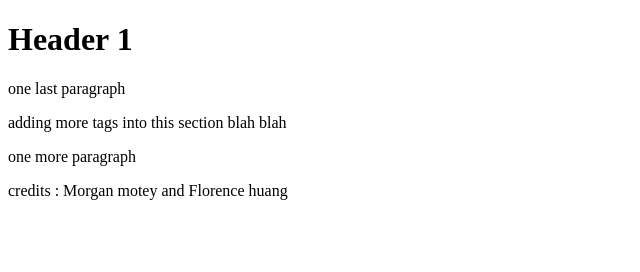
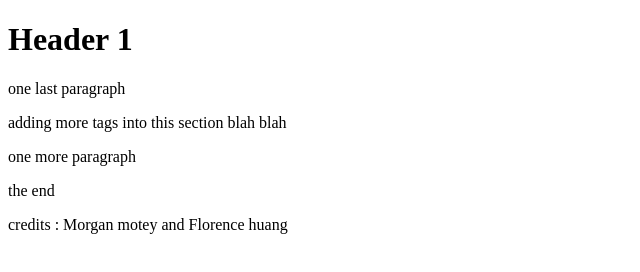
Before and after one commit to morganmotey/Morgan_Intro_Git, a plain HTML site: page index.html in a window 1280 px wide. Shown: the whole page, without its empty margins (0-640 px from the left). Drawn offline with Linux system fonts and the light colour scheme.

Commit message:
last paragraph

```diff
--- a/index.html
+++ b/index.html
@@ -1,6 +1,5 @@
 <!DOCTYPE html>
 <html lang="en">
-
   <head>
     <meta charset="UTF-8" />
     <meta name="viewport" content="width=device-width, initial-scale=1.0" />
@@ -12,10 +11,10 @@
     <p>one last paragraph</p>
     <p>adding more tags into this section blah blah</p>
     <p>one more paragraph</p>
+    <p>the end</p>
   </body>
 
   <footer>
     <p>credits : Morgan motey and Florence huang</p>
   </footer>
-
 </html>
```
Lines whose indentation alone changed are shown as unchanged.
